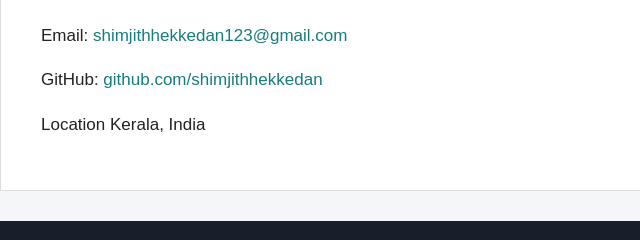
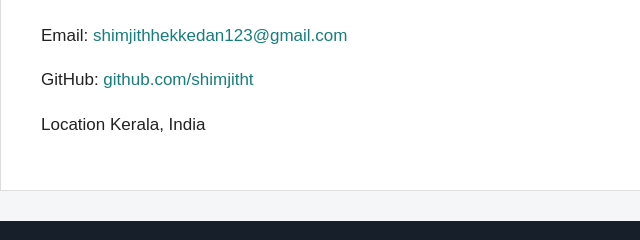
Before and after one commit to shimjitht/portfolio, a plain HTML site: page index.html in a window 1280 px wide. Shown: the part 2188-2428 px from the top of the page, 0-640 px from the left. Drawn offline with Linux system fonts and the light colour scheme.

Commit message:
Update index.html

```diff
--- a/index.html
+++ b/index.html
@@ -141,7 +141,7 @@ Python • Random Module • Logic
                 <a
                     href="https://github.com/shimjitht"
                     target="_blank">
-                    github.com/shimjithhekkedan
+                    github.com/shimjitht
                 </a>
             </p>
             <p>Location
```
